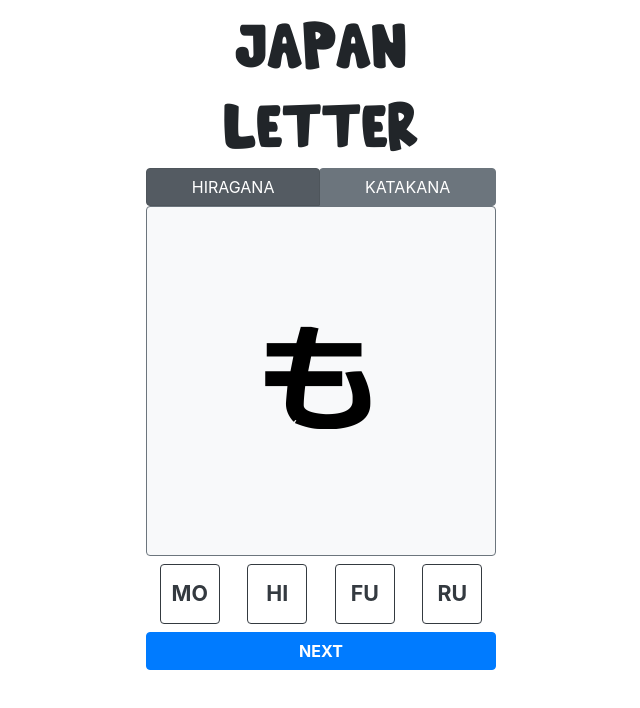
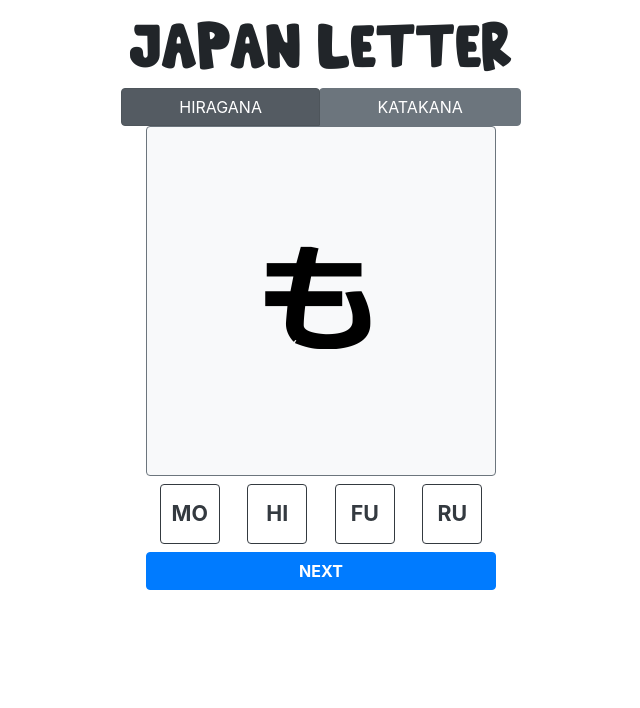
Before and after one commit to zidanf1/zidanf1.github.io, a plain HTML site: page JapanLetter/index.html in a window 1280 px wide. Shown: the whole page, without its empty margins (319-959 px from the left). Drawn offline with nearby package versions, Linux system fonts and the light colour scheme.

Commit message:
Update index.html
Signed-off-by: zidanf1 <109010774+zidanf1@users.noreply.github.com>

```diff
--- a/JapanLetter/index.html
+++ b/JapanLetter/index.html
@@ -10,7 +10,7 @@
     <script src="main.js"></script>
 <body>
 
-    <div class="d-block mx-auto" style="max-width: 350px;">
+    <div class="d-block mx-auto" style="max-width: 400px;">
         <h1 class="font-title text-center mb-2" style="font-size: 50pt;">Japan Letter</h1>
         <div class="btn-group w-100" role="group" aria-label="Basic example">
             <div class="btn btn-secondary rounded-top active">HIRAGANA</div>
```
